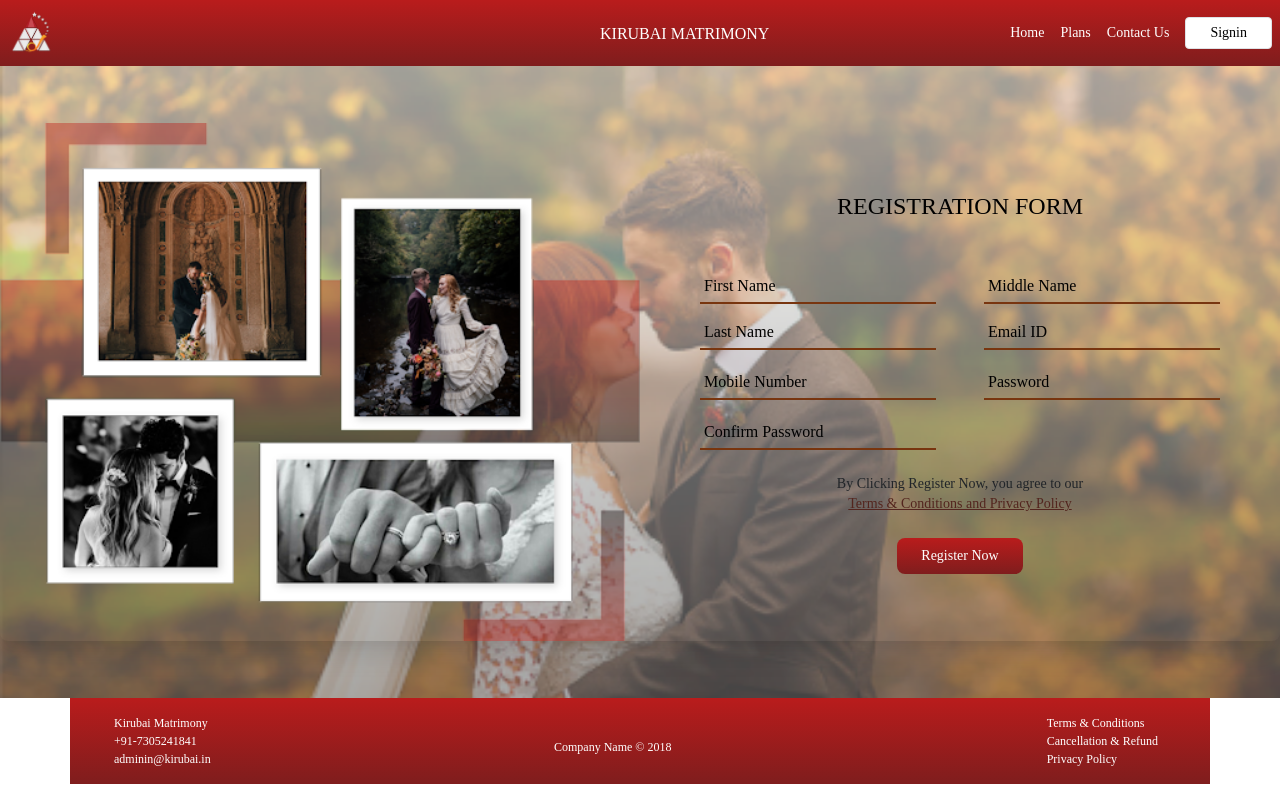
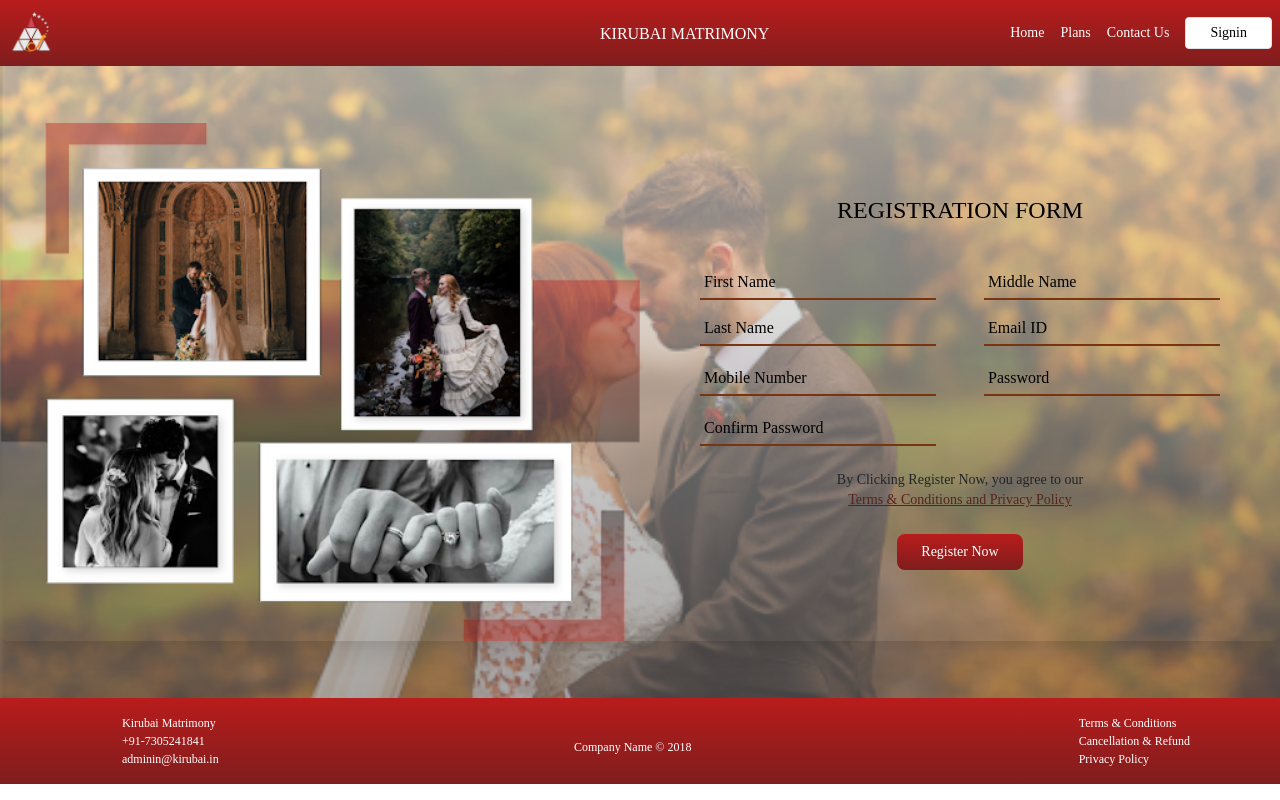
Before and after one commit to PAVITHIRASRISUBRAMANI/Kirubaimatrimony, an Angular app: page /signup in a window 1280 px wide. Built offline with nearby package versions, Linux system fonts and the light colour scheme.

Commit message:
feat:add cli command

```diff
--- a/src/app/footer/footer.component.css
+++ b/src/app/footer/footer.component.css
@@ -1,12 +1,11 @@
 footer{
-    min-width:100%;
     position: fixed;
-    height: auto;
     font-size: 12px;
     color: white;
+    margin: 0 auto;
     font-family: quando;
 }
-@media only screen and (max-width: 500px){
+@media only screen and (max-width: 640px){
     footer{
         position: relative;
     }
--- a/src/app/footer/footer.component.html
+++ b/src/app/footer/footer.component.html
@@ -1,6 +1,6 @@
-<footer class="w-full">
-    <div class="container flex flex-row bg-gradient-to-b from-red-700 to-red-900">
-        <div class="justify-between flex w-full pt-3 pr-10">
+<footer class="w-full bg-gradient-to-b from-red-700 to-red-900">
+    <div class="container flex flex-row">
+        <div class="justify-between flex w-full pt-3 pr-2 pl-2">
             <div>
                 <ul>
                     <li>Kirubai Matrimony</li>
--- a/src/app/signup/signup.component.html
+++ b/src/app/signup/signup.component.html
@@ -8,7 +8,7 @@
       </div>
       <div class="flex items-center justify-center p-6 sm:object-scale-down sm:p-12 md:w-1/2 bg-brown">
         <div>
-          <h1 class="mb-8 text-2xl text-center text-black">
+          <h1 class="mb-4 text-2xl text-center text-black">
             REGISTRATION FORM
           </h1>
 
```
